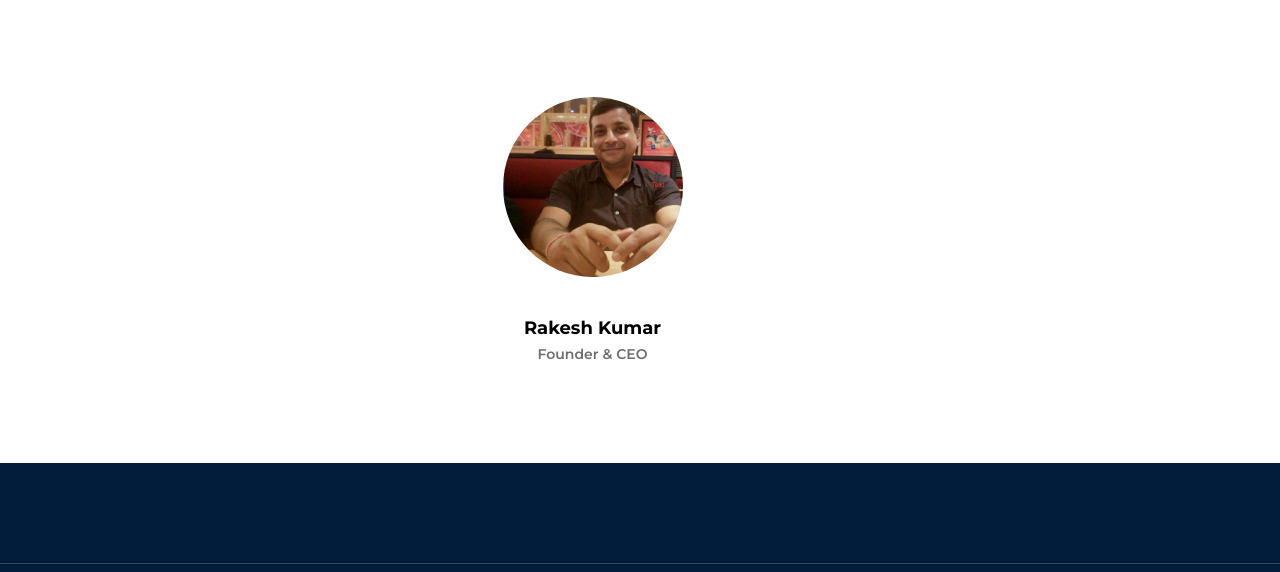
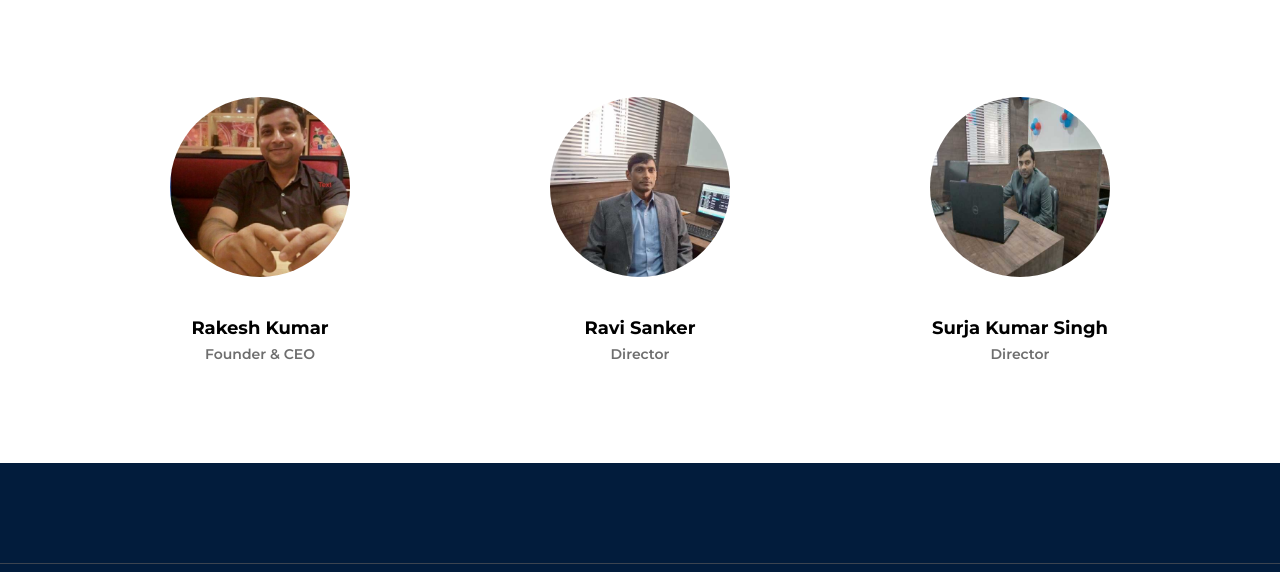
Before and after one commit to vaivhavkumar/poonjeenivesh, a plain HTML site: page about.html in a window 1280 px wide. Shown: the part 1174-1746 px from the top of the page. Drawn offline with nearby package versions, Linux system fonts and the light colour scheme.

Commit message:
add other two team members

```diff
--- a/about.html
+++ b/about.html
@@ -163,9 +163,8 @@
             </div>
 
             <div class="row">
-
                 <!-- Single Team Member Area -->
-                <div class="offset-4 col-12 col-sm-6 col-lg-3">
+                <div class="col-12 col-sm-6 col-lg-4">
                     <div class="single-team-member-area mb-100">
                         <div class="team-thumb">
                             <img src="img/bg-img/rakesh_500x500.jpg" alt="">
@@ -174,6 +173,34 @@
                         <div class="team-info">
                             <h5>Rakesh Kumar</h5>
                             <h6>Founder & CEO</h6>
+                        </div>
+                    </div>
+                </div>
+
+                <!-- Single Team Member Area -->
+                <div class="col-12 col-sm-6 col-lg-4">
+                    <div class="single-team-member-area mb-100">
+                        <div class="team-thumb">
+                            <img src="img/bg-img/ravi-sanker_500x500.jpeg" alt="">
+                            <!-- View More -->
+                        </div>
+                        <div class="team-info">
+                            <h5>Ravi Sanker</h5>
+                            <h6>Director</h6>
+                        </div>
+                    </div>
+                </div>
+
+                <!-- Single Team Member Area -->
+                <div class="col-12 col-sm-6 col-lg-4">
+                    <div class="single-team-member-area mb-100">
+                        <div class="team-thumb">
+                            <img src="img/bg-img/suraj-kumar-singh_500x500.jpeg" alt="">
+                            <!-- View More -->
+                        </div>
+                        <div class="team-info">
+                            <h5>Surja Kumar Singh</h5>
+                            <h6>Director</h6>
                         </div>
                     </div>
                 </div>
```
Also changed, not shown: img/bg-img/ravi-sanker_500x500.jpeg (added), img/bg-img/suraj-kumar-singh_500x500.jpeg (added).
